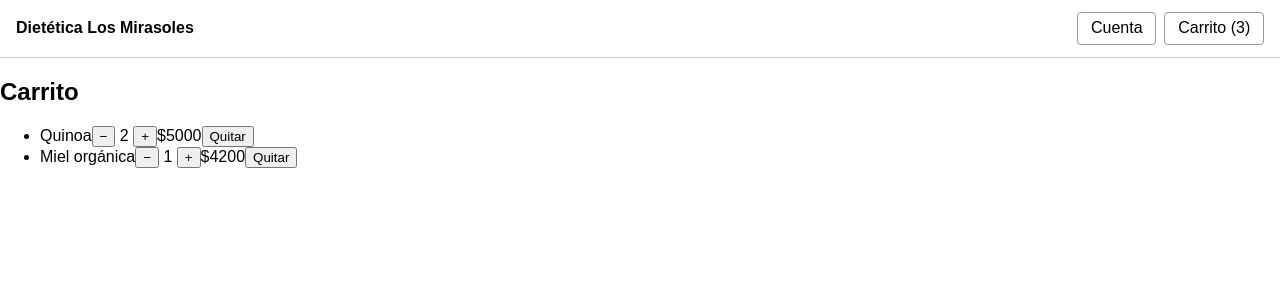
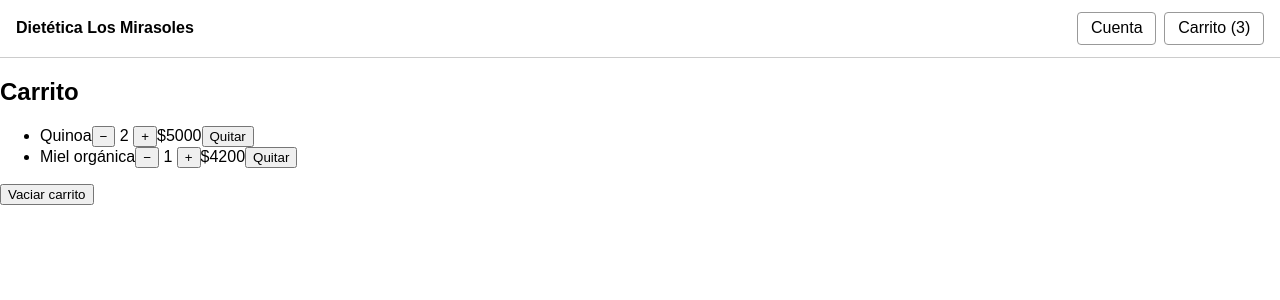
Before and after one commit to kojea415-bot/TDA-ECommerce-LosMirasoles, a React (Vite) app: page /carrito in a window 1280 px wide. Shown: the top 300 px of the page. Built offline with nearby package versions, Linux system fonts and the light colour scheme.

Commit message:
Agrega el botón para vaciar el carrito

```diff
--- a/src/pages/Carrito.jsx
+++ b/src/pages/Carrito.jsx
@@ -3,7 +3,7 @@ import { useCart } from '../context/CartContext'
 
 // Pantalla del carrito: lista de productos y botón para quitar cada uno
 function Carrito() {
-  const { items, quitarProducto, cambiarCantidad } = useCart()
+  const { items, quitarProducto, cambiarCantidad, vaciarCarrito } = useCart()
 
   if (items.length === 0) {
     return (
@@ -39,6 +39,10 @@ function Carrito() {
           </li>
         ))}
       </ul>
+
+      <button type="button" onClick={vaciarCarrito}>
+        Vaciar carrito
+      </button>
     </main>
   )
 }
```
